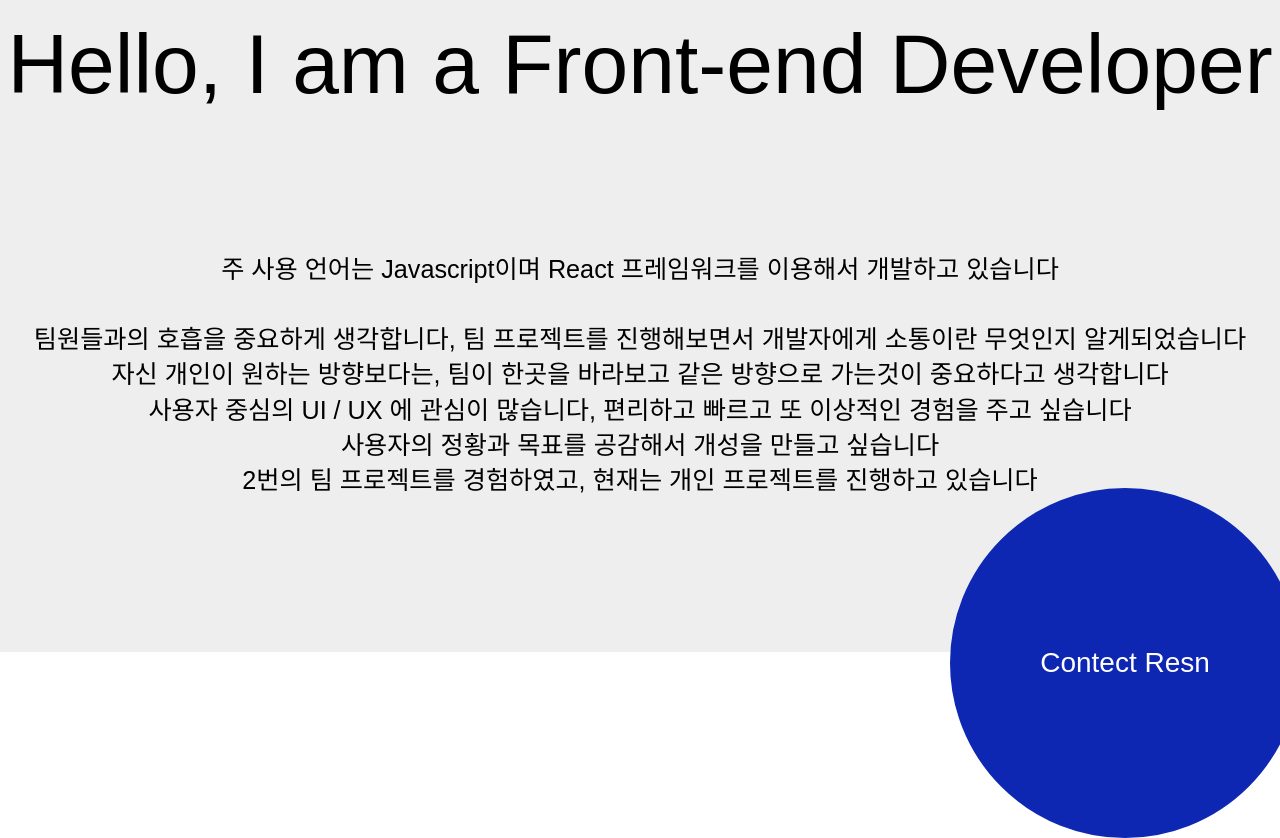
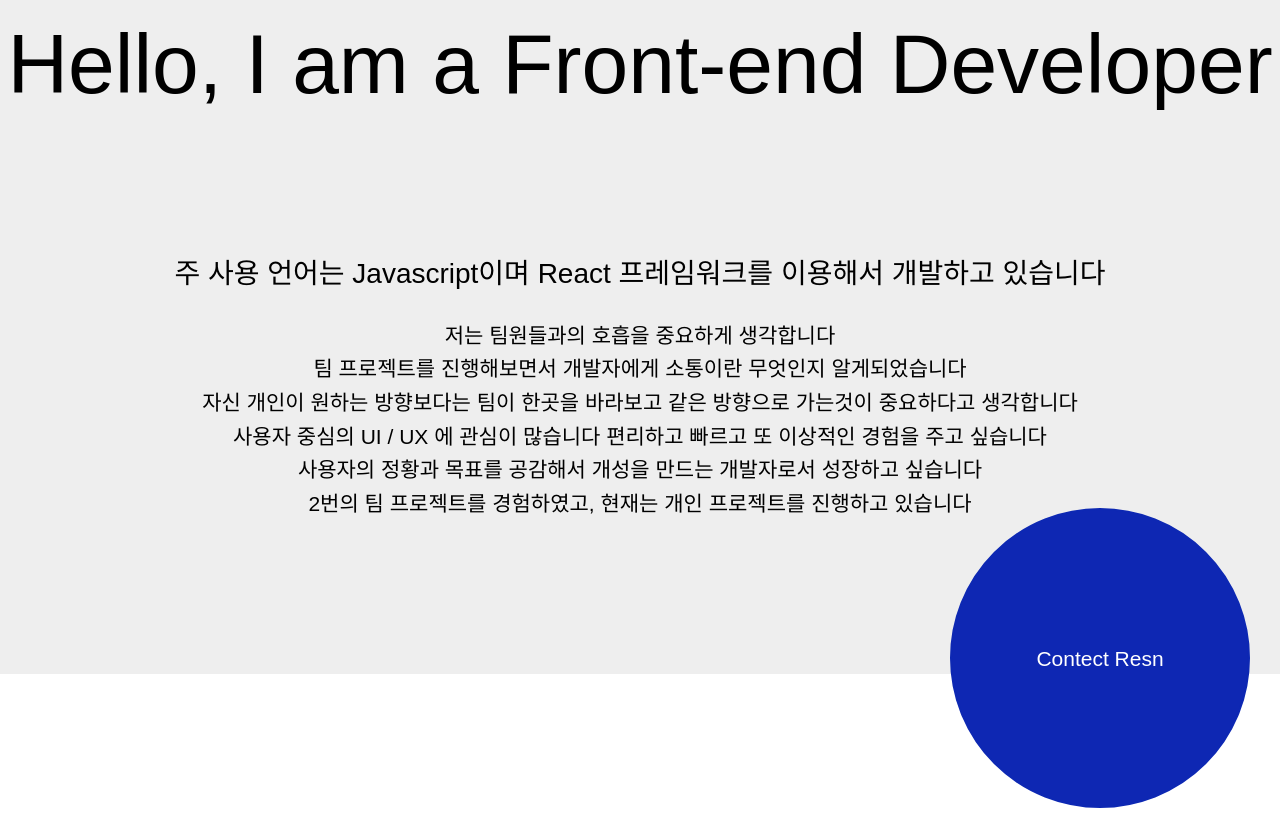
Before and after one commit to feelslikemmmm/portfolio, a React (Create React App) app: page /profile in a window 1280 px wide. Shown: the part 300-1138 px from the top of the page. After the commit the page ends 1108 px from the top, so only its background shows below. Built offline with nearby package versions, Linux system fonts and the light colour scheme.

Commit message:
profile update2

```diff
--- a/src/components/profile/Profile.jsx
+++ b/src/components/profile/Profile.jsx
@@ -31,18 +31,18 @@ const Profile = (props) => {
           <br />
           Hello, I am a Front-end Developer
         </h1>
-          <p className={styles.main_section_body}>
-            주 사용 언어는 Javascript이며  React 프레임워크를 이용해서 개발하고 있습니다
-          <br />
+          <div className={styles.main_section_body}>
+            <p>주 사용 언어는 Javascript이며  React 프레임워크를 이용해서 개발하고 있습니다</p>
             <br />
             <ul>
-              <li>팀원들과의 호흡을 중요하게 생각합니다, 팀 프로젝트를 진행해보면서 개발자에게 소통이란 무엇인지 알게되었습니다</li>
-              <li>자신 개인이 원하는 방향보다는, 팀이 한곳을 바라보고 같은 방향으로 가는것이 중요하다고 생각합니다</li>
-              <li>사용자 중심의 UI / UX 에 관심이 많습니다, 편리하고 빠르고 또 이상적인 경험을 주고 싶습니다</li>
-              <li>사용자의 정황과 목표를 공감해서 개성을 만들고 싶습니다</li>
+              <li>저는 팀원들과의 호흡을 중요하게 생각합니다</li>
+              <li>팀 프로젝트를 진행해보면서 개발자에게 소통이란 무엇인지 알게되었습니다</li>
+              <li>자신 개인이 원하는 방향보다는 팀이 한곳을 바라보고 같은 방향으로 가는것이 중요하다고 생각합니다</li>
+              <li>사용자 중심의 UI / UX 에 관심이 많습니다 편리하고 빠르고 또 이상적인 경험을 주고 싶습니다</li>
+              <li>사용자의 정황과 목표를 공감해서 개성을 만드는 개발자로서 성장하고 싶습니다</li>
               <li>2번의 팀 프로젝트를 경험하였고, 현재는 개인 프로젝트를 진행하고 있습니다</li>
             </ul>
-          </p>
+          </div>
         </div>
       </section>
     </>
--- a/src/styles/profile/Profile.module.css
+++ b/src/styles/profile/Profile.module.css
@@ -106,8 +106,20 @@
 .main_section_body {
   padding-top: 10%;
   padding-bottom: 12%;
-  font-size: 1.8em;
-  line-height: 1.4;
+  line-height: 1.6;
+}
+
+.main_section_body p {
+  font-weight: 500;
+  font-size: 2.0rem;
+}
+
+.main_section_body ul {
+  flex-direction: column;
+  display: flex;
+  justify-content: center;
+  align-items: center;
+  font-size: 1.5rem;
 }
 
 .circle {
@@ -115,14 +127,14 @@
   justify-content: center;
   align-items: center;
   position: absolute;
-  top: 600px;
+  top: 620px;
   left: 950px;
-  width: 350px;
-  height: 350px;
+  width: 300px;
+  height: 300px;
   background: rgb(14, 39, 179);
   border-radius: 50%;
   border: solid 0.2rem #0d28b3;
-  font-size: 2rem;
+  font-size: 1.5rem;
   color: white;
   transition: 500ms all;
 }
```
